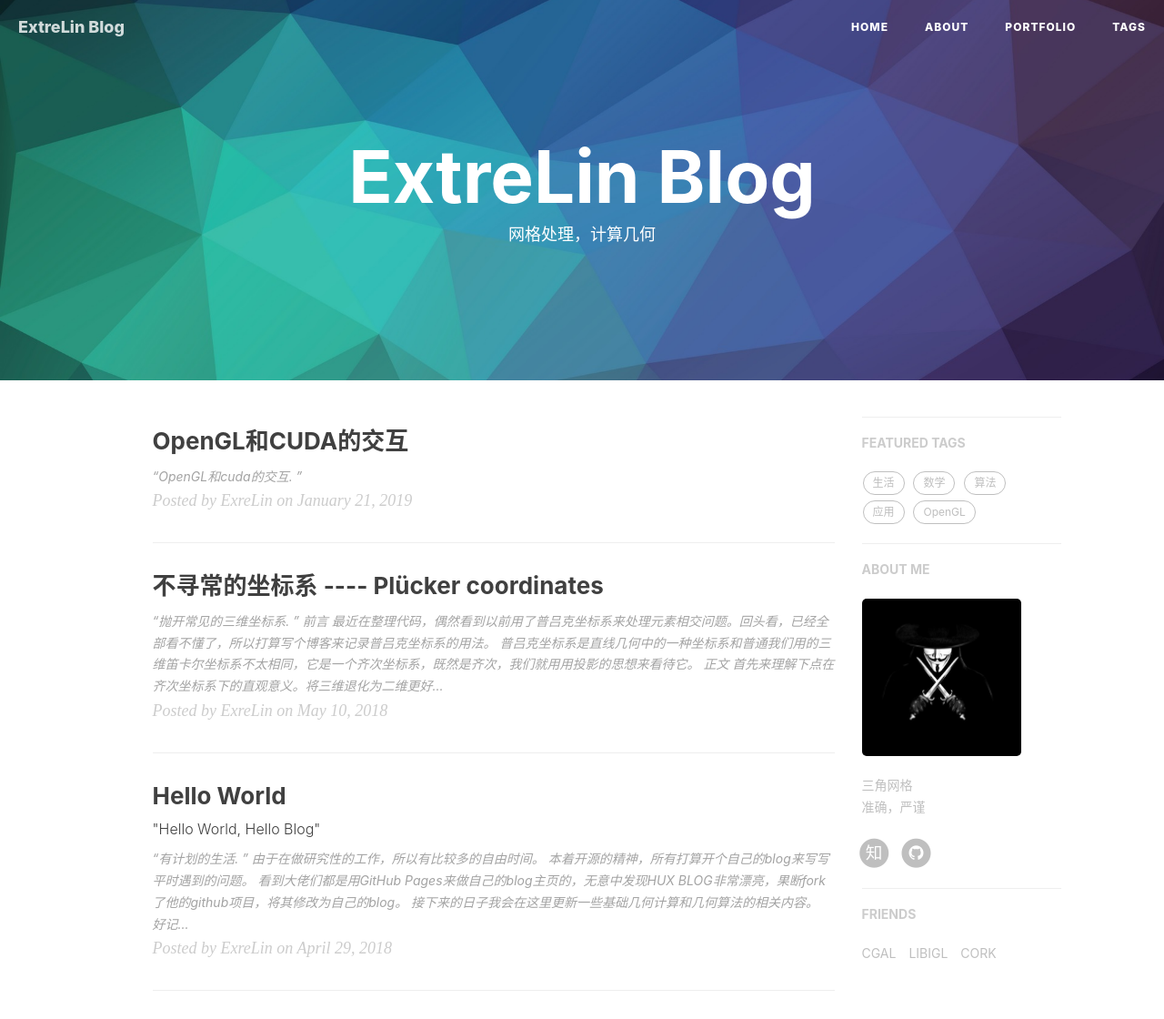
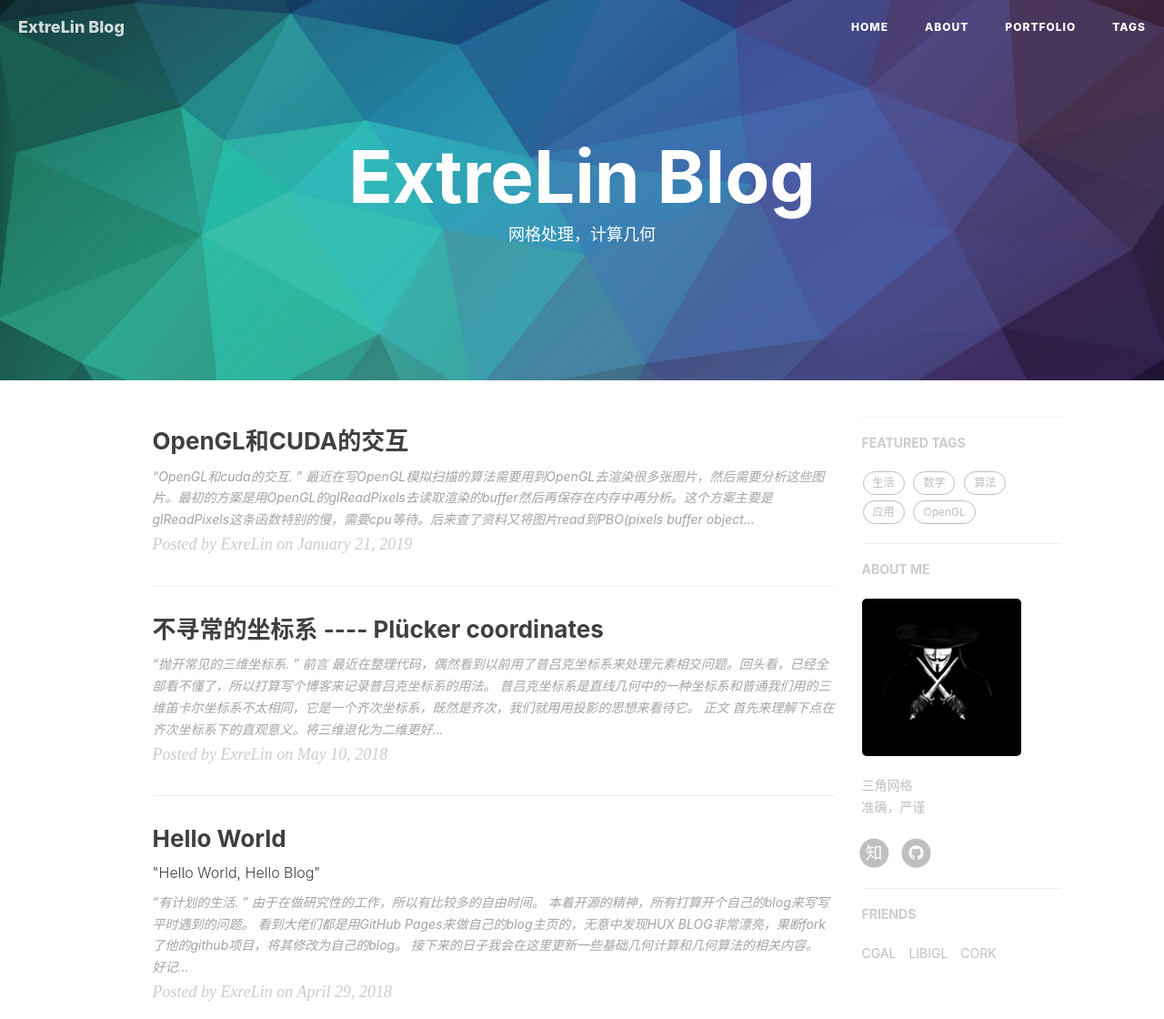
Before and after one commit to ExtreLin/ExtreLin.github.io, a Jekyll site: the page built from index.html, in a window 1280 px wide, cut to the strip 0-1120 px from the top of the page. Shown: the whole strip at 91% size. Built offline with Jekyll 4.4.1, drawn with Linux system fonts in a browser that asks for light colours; nearby versions of some CDN libraries; the list of posts is cut into pages by our own code.

Commit message:
add post

```diff
--- a/_posts/2019-01-21-OpenGL-CUDA.markdown
+++ b/_posts/2019-01-21-OpenGL-CUDA.markdown
@@ -11,3 +11,16 @@ tags:
 ---
 
 >“OpenGL和cuda的交互. ”
+
+
+最近在写OpenGL模拟扫描的算法需要用到OpenGL去渲染很多张图片，然后需要分析这些图片。最初的方案是用OpenGL的glReadPixels去读取渲染的buffer然后再保存在内存中再分析。这个方案主要是glReadPixels这条函数特别的慢，需要cpu等待。后来查了资料又将图片read到PBO(pixels buffer objects)中，因为是GPU到GPU，所以可以减少cpu等待周期，但是最后计算还是要通过map的形式映射到内存，所以觉得很慢。所以在想直接在GPU中完成所有计算只输出一个结果，那么就可以大大提高效率。<br>
+直接在GPU有很多方式，比如OpenGL的computer shader 亦或CUDA、OpenCL之类的并行库。由于当时想学习CUDA所以就选择了CUDA去做这件事。<br>
+
+
+cuda中可以注册两种形式的buffer, 一种是image类型的buffer，如renderbuffer或者texture,另一种就是vbo，vertexBufferObject。
+
+\\\cpp
+GLuint rbo,vbo;
+
+
+\\\
```
